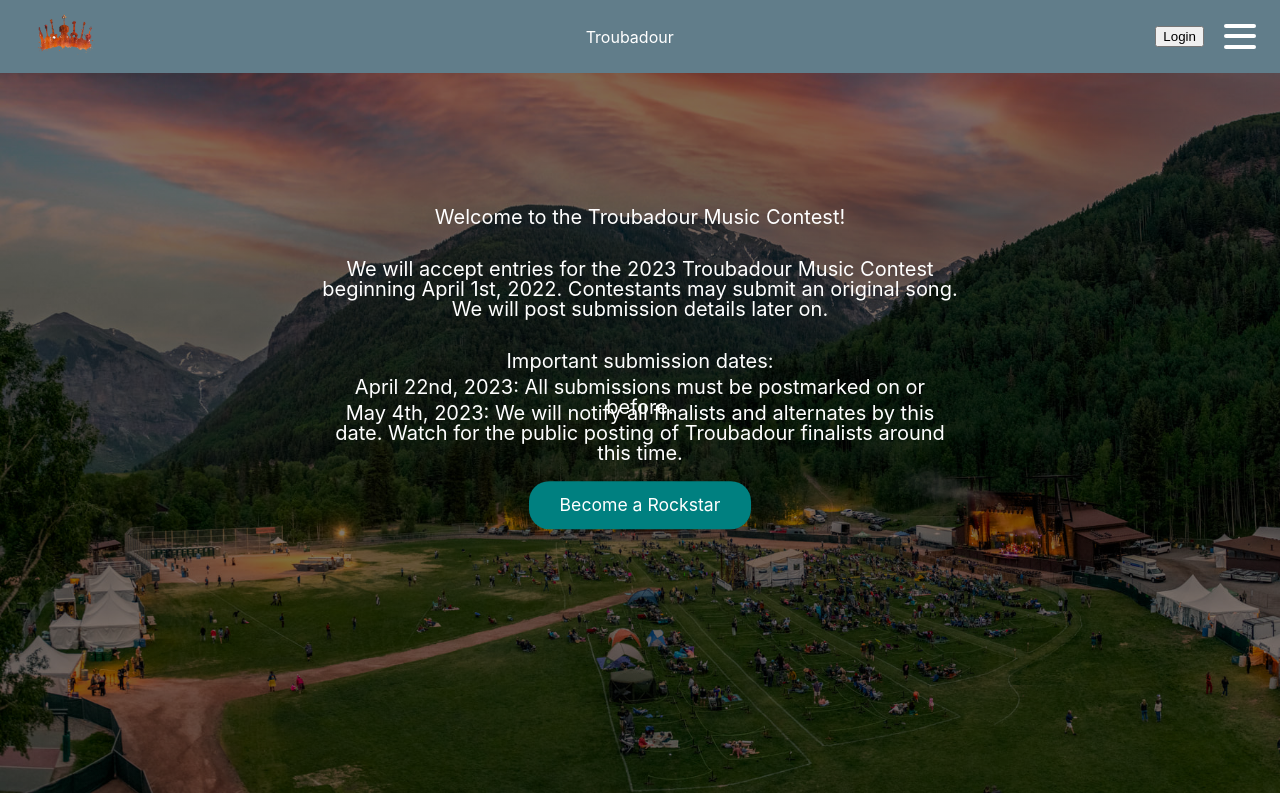
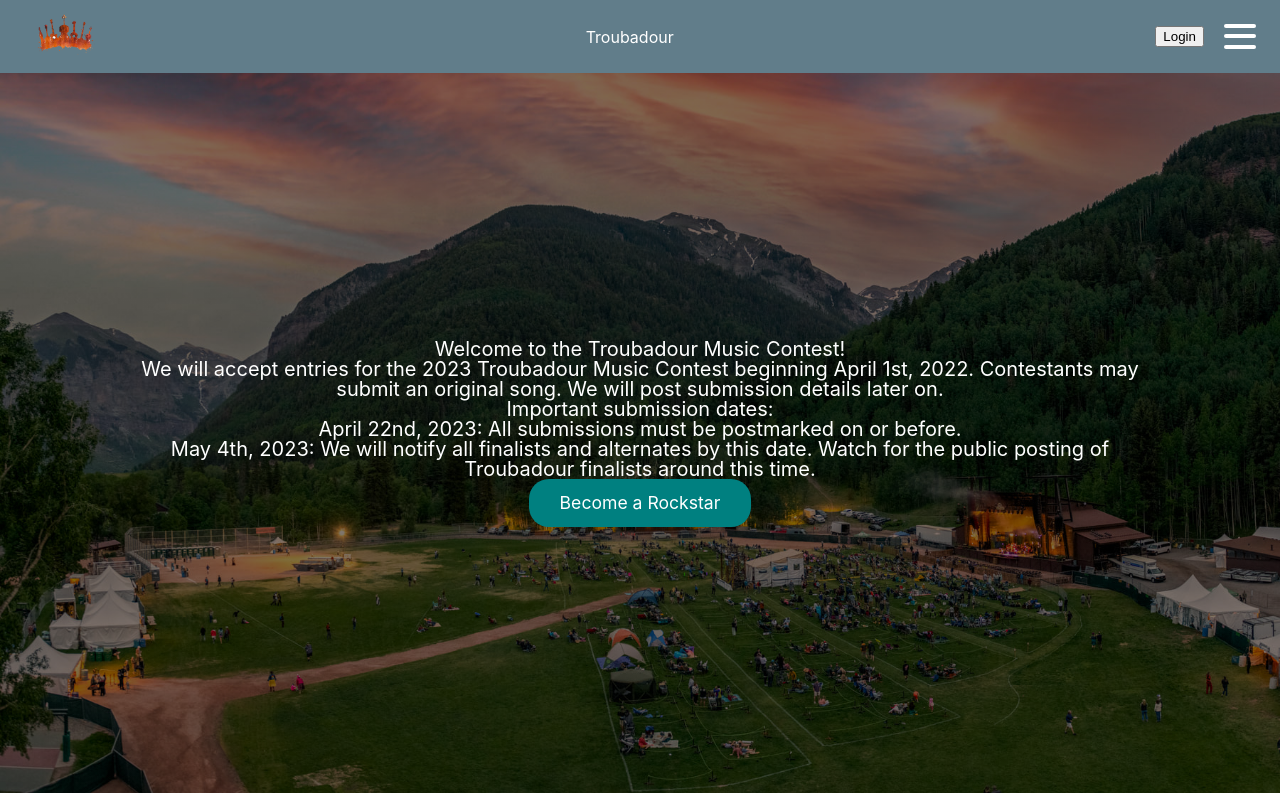
Before and after one commit to Troubadour-Project/troubadour-fe, a React (Create React App) app: page / in a window 1280 px wide. Built offline with nearby package versions, Linux system fonts and the light colour scheme; no server answers.

Commit message:
Add flex

```diff
--- a/src/components/LandingPage/LandingPage.scss
+++ b/src/components/LandingPage/LandingPage.scss
@@ -1,3 +1,5 @@
+@import '../../styles/mixins';
+
 .landing-page-container {
   background-image: linear-gradient(rgba(0, 0, 0, 0.5), rgba(0, 0, 0, 0.5)), url("../../assets/hero-image.jpeg");
   height: 90vh;
@@ -6,8 +8,10 @@
   background-repeat: no-repeat;
   background-size: cover;
   position: relative;
+  @include flex (column, center, center);
 }
 
+.winner,
 .welcome-message,
 .welcome-message-header,
 .submission-dates-header,
@@ -15,11 +19,12 @@
 .submission-dates-may,
 .hero-button {
   font-size: 2.5vh;
+  width: 80%;
   text-align: center;
-  position: absolute;
-  top: 30%;
-  left: 50%;
-  transform: translate(-50%, -50%);
+  // position: absolute;
+  // top: 30%;
+  // left: 50%;
+  // transform: translate(-50%, -50%);
   color: white;
 }
 
```
